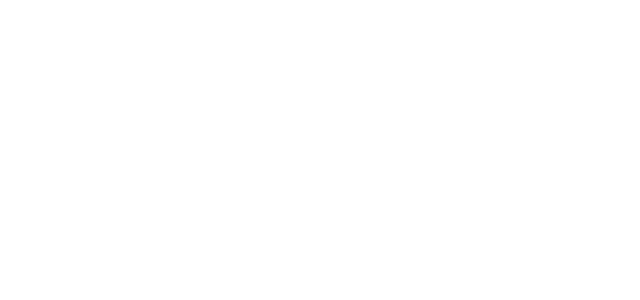
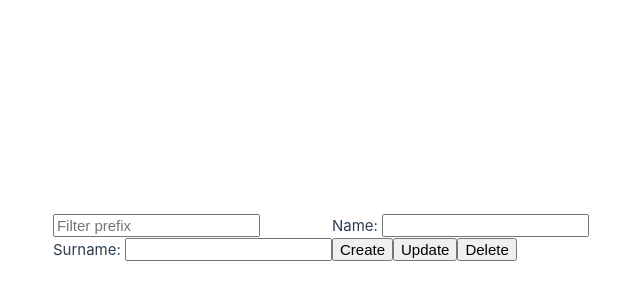
Before and after one commit to TimTheEnchanter/vue.js-crud-demo, a Vue app: page / in a window 1280 px wide. Shown: the part 162-462 px from the top of the page, without its empty margins (308-948 px from the left). Built offline with nearby package versions, Linux system fonts and the light colour scheme.

Commit message:
add basic input and buttons that will be used for crud with function calls

```diff
--- a/src/App.vue
+++ b/src/App.vue
@@ -12,11 +12,18 @@
 </script>
 
 <template>
+  <div><input v-model="prefix" placeholder="Filter prefix"></div>
 
 
 
+  <label>Name: <input v-model="first"></label>
+  <label>Surname: <input v-model="last"></label>
 
-
+  <div class="buttons">
+    <button @click="create">Create</button>
+    <button @click="update">Update</button>
+    <button @click="del">Delete</button>
+  </div>
 </template>
 
 <style>
```
